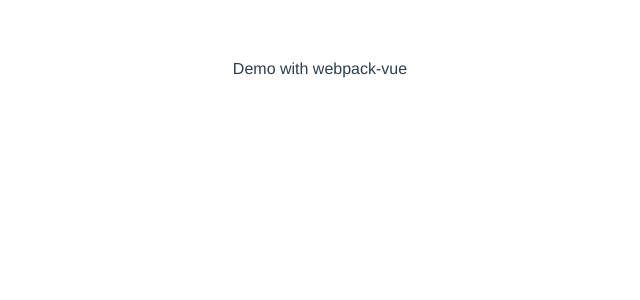
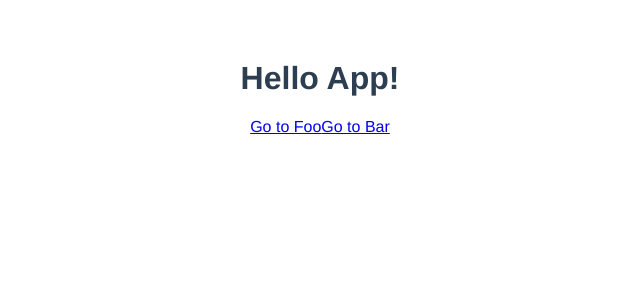
Before and after one commit to AlanWen2016/webpack-vue, a Vue app: page / in a window 1280 px wide. Shown: the top 300 px of the page, without its empty margins (320-960 px from the left). Built offline with nearby package versions, Linux system fonts and the light colour scheme.

Commit message:
import vue-router

```diff
--- a/index.html
+++ b/index.html
@@ -3,7 +3,7 @@
 <html>
   <head>
     <meta charset="UTF-8">
-    <title>Suporka Vue App</title>
+    <title> Vue App</title>
   </head>
   <body>
     <div id="app"></div>
--- a/package.json
+++ b/package.json
@@ -22,9 +22,11 @@
     "babel-core": "^6.26.3",
     "babel-loader": "^8.0.2",
     "babel-preset-env": "^1.7.0",
+    "clean-webpack-plugin": "^0.1.19",
     "css-loader": "^1.0.0",
     "file-loader": "^2.0.0",
     "html-webpack-plugin": "^3.2.0",
+    "mini-css-extract-plugin": "^0.4.3",
     "node-sass": "^4.9.3",
     "sass-loader": "^7.1.0",
     "style-loader": "^0.23.0",
@@ -38,6 +40,7 @@
   "dependencies": {
     "autoprefixer": "^9.1.5",
     "postcss-loader": "^3.0.0",
-    "vue": "^2.5.17"
+    "vue": "^2.5.17",
+    "vue-router": "^3.0.1"
   }
 }
--- a/src/app.vue
+++ b/src/app.vue
@@ -1,8 +1,19 @@
 <!-- app.vue -->
 <template>
-  <div id="app">
-     Demo with webpack-vue
-  </div>
+
+<div id="app">
+  <h1>Hello App!</h1>
+  <p>
+    <!-- use router-link component for navigation. -->
+    <!-- specify the link by passing the `to` prop. -->
+    <!-- <router-link> will be rendered as an `<a>` tag by default -->
+    <router-link to="/foo">Go to Foo</router-link>
+    <router-link to="/bar">Go to Bar</router-link>
+  </p>
+  <!-- route outlet -->
+  <!-- component matched by the route will render here -->
+  <router-view></router-view>
+</div>
 </template>
 
 <script>
--- a/src/index.js
+++ b/src/index.js
@@ -1,6 +1,37 @@
 import Vue from 'vue';
-import App from './App.vue'
-new Vue({
-  el: '#app',
-  render: h => h(App),
-});
+import App from './app.vue'
+import VueRouter from 'vue-router'
+Vue.use(VueRouter)
+// 0. 如果使用模块化机制编程，导入Vue和VueRouter，要调用 Vue.use(VueRouter)
+
+// 1. 定义 (路由) 组件。
+// 可以从其他文件 import 进来
+const Foo = { template: '<div>foo</div>' }
+const Bar = { template: '<div>bar</div>' }
+
+// 2. 定义路由
+// 每个路由应该映射一个组件。 其中"component" 可以是
+// 通过 Vue.extend() 创建的组件构造器，
+// 或者，只是一个组件配置对象。
+// 我们晚点再讨论嵌套路由。
+const routes = [
+  { path: '/foo', component: Foo },
+  { path: '/bar', component: Bar }
+]
+
+// 3. 创建 router 实例，然后传 `routes` 配置
+// 你还可以传别的配置参数, 不过先这么简单着吧。
+const router = new VueRouter({
+  routes // (缩写) 相当于 routes: routes
+})
+
+// 4. 创建和挂载根实例。
+// 记得要通过 router 配置参数注入路由，
+// 从而让整个应用都有路由功能
+
+// 现在，应用已经启动了！
+const app = new Vue({
+    el : '#app',
+    router : router,
+    render : h => h(App)
+})
```
Also changed, not shown: 5 other files (tests, documents, lock files or other folders).
